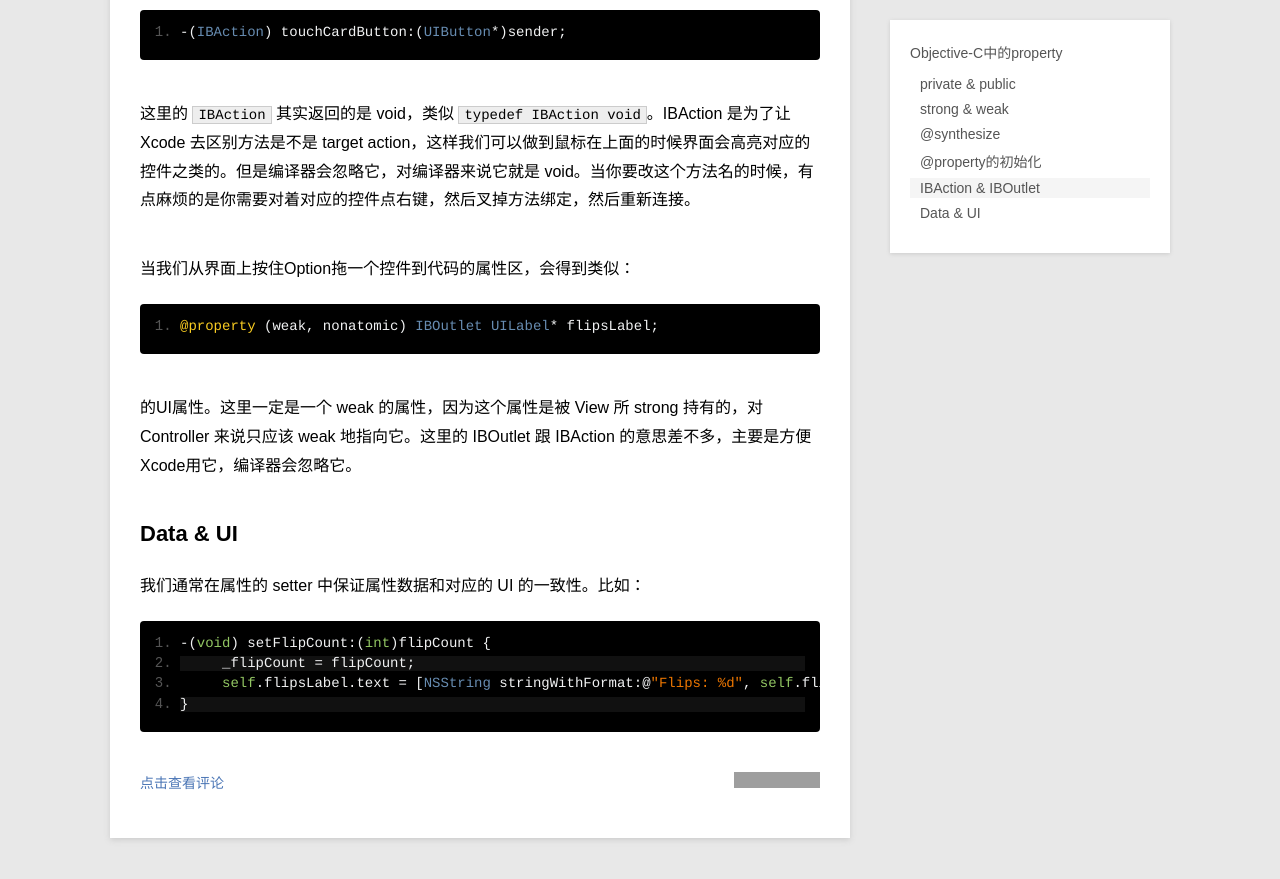
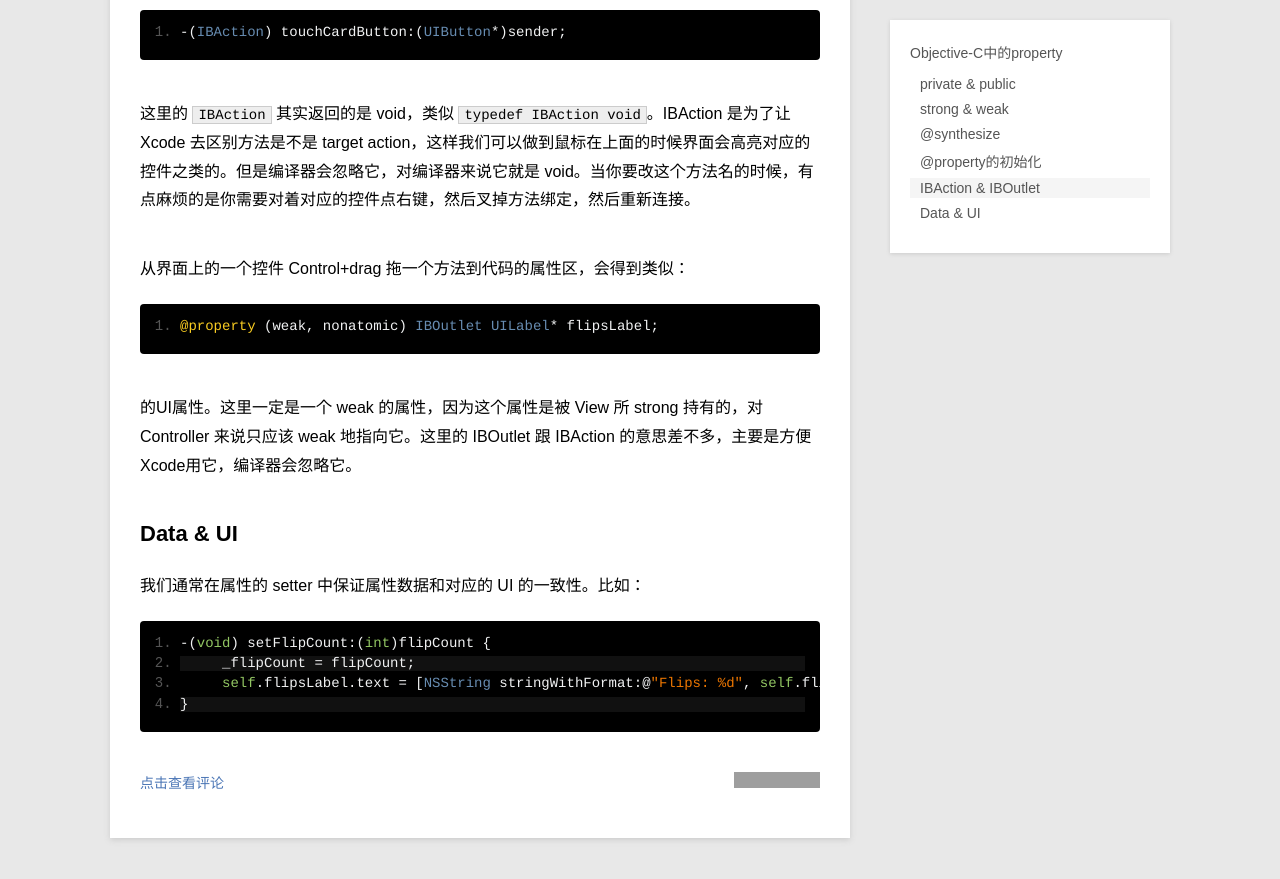
Before and after one commit to samirchen/samirchen.github.io, a Jekyll site: the page built from _posts/blog/2013-12-19-property-in-objectivec.md, in a window 1280 px wide and 900 px high, scrolled down 3974 px. Shown: the top 879 px of the window. Built offline with Jekyll 4.4.1, drawn with Linux system fonts in a browser that asks for light colours; Markdown is read by kramdown in place of the engine named in the settings; grey boxes are pictures that could not be loaded.

Commit message:
add blog

```diff
--- a/_posts/blog/2013-12-19-property-in-objectivec.md
+++ b/_posts/blog/2013-12-19-property-in-objectivec.md
@@ -115,7 +115,7 @@ tag: iOS, Objective-C, property
 
 这里的 `IBAction` 其实返回的是 void，类似 `typedef IBAction void`。IBAction 是为了让 Xcode 去区别方法是不是 target action，这样我们可以做到鼠标在上面的时候界面会高亮对应的控件之类的。但是编译器会忽略它，对编译器来说它就是 void。当你要改这个方法名的时候，有点麻烦的是你需要对着对应的控件点右键，然后叉掉方法绑定，然后重新连接。
 
-当我们从界面上按住Option拖一个控件到代码的属性区，会得到类似：
+从界面上的一个控件 Control+drag 拖一个方法到代码的属性区，会得到类似：
 
 	@property (weak, nonatomic) IBOutlet UILabel* flipsLabel;
 
```
